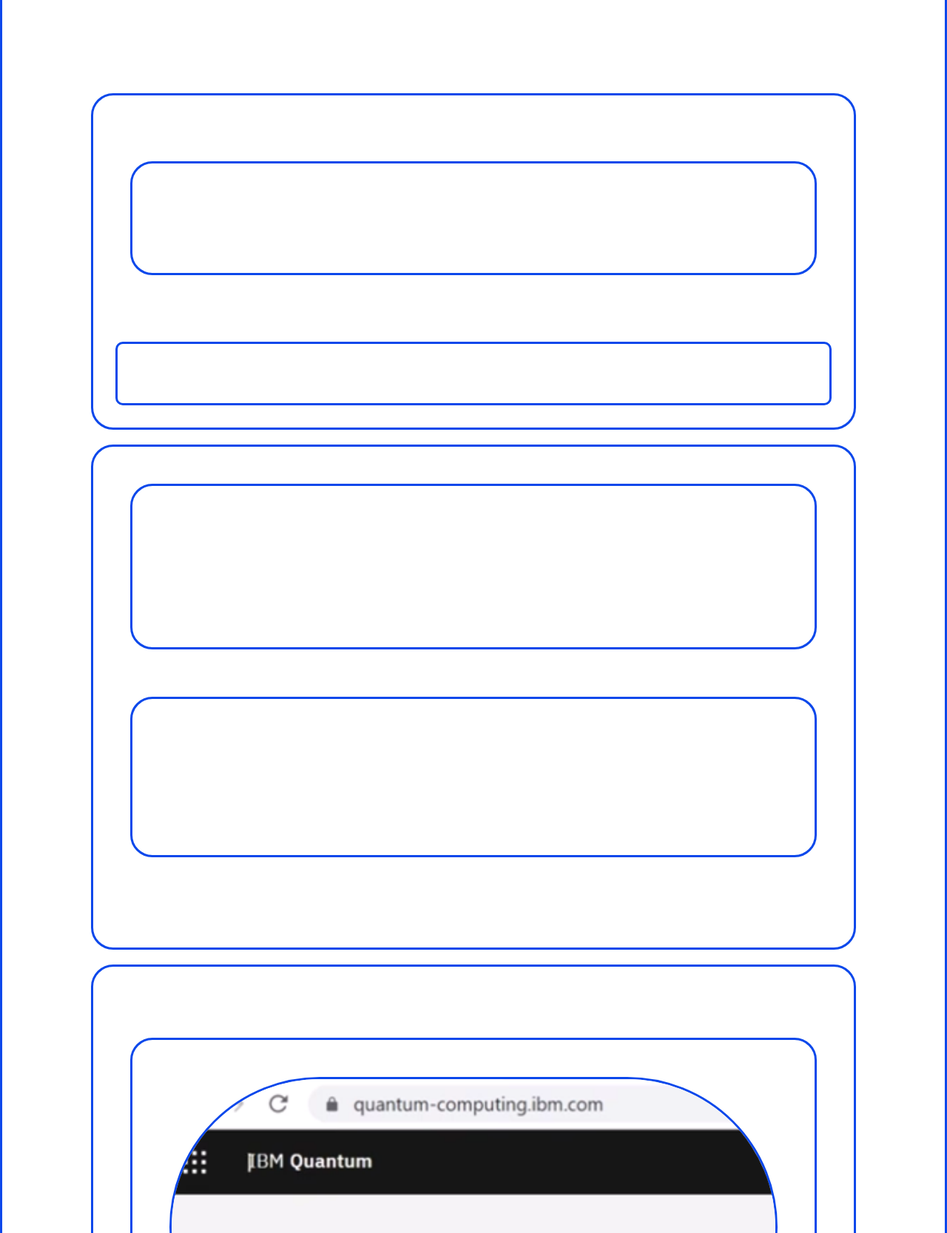
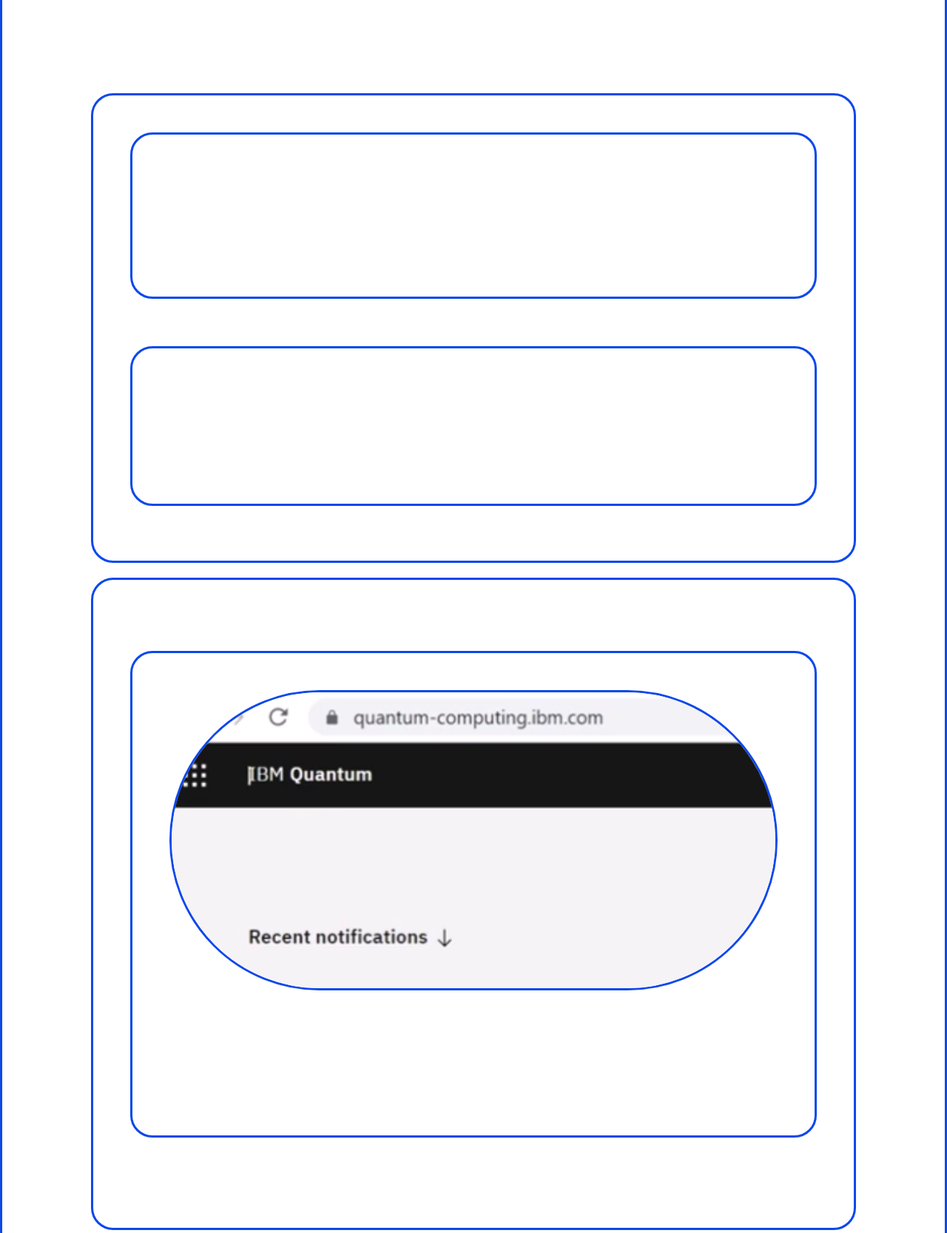
Before and after one commit to ThanusYago/projeto-AC5, a Flask app: page /Qiskit in a window 1280 px wide. Shown: the part 308-1975 px from the top of the page at 74% size. Run offline with Flask 3, Linux system fonts and the light colour scheme; some libraries are stand-ins or nearby versions.

Commit message:
Update Qiskit.html

```diff
--- a/templates/Qiskit.html
+++ b/templates/Qiskit.html
@@ -60,23 +60,6 @@
     <script type="script.js"></script>
     <script src="https://cdn.jsdelivr.net/npm/typed.js@2.0.12"></script>
 
-    <section class="project-secction" id="section2">
-        <div>
-            <h2>Primeiro passo</h2>
-            <div class="project-secction">
-                <p>Em uma máquina simulada, colocaremos um qubit em superposição, em dois estados ao mesmo tempo, com a uma porta lógica quantica chamada hadamardsobreposição nas bases computacionais., criando uma conexão sem nenhuma relação com a física
-                    clássica.
-                </p>
-            </div>
-            <br>
-            <h2>Segundo passo</h2>
-            <div class="column">
-                <p>Carregaremos nosso circuito em uma máquina Quâtica e colocaremos para fins de comparação ambos resultados.</p>
-            </div>
-        </div>
-    </section>
-
-
     <section class="project-secction" class="content" id="section1">
         <div class="project-secction">
             <h2>Primeiro passo</h2>
@@ -94,22 +77,10 @@
                 <p>Carregaremos nosso circuito em uma máquina Quâtica e colocaremos para fins de comparação ambos resultados.</p>
         </div>
         <br>
-        <br>
-        <br>
+
 
         <!-- Repita para outros projetos -->
     </section>
-
-
-
-
-
-
-
-
-
-
-
 
     <section class="project-secction" class="content" id="section1">
         <h2>Plataforma IBM</h2>
```
